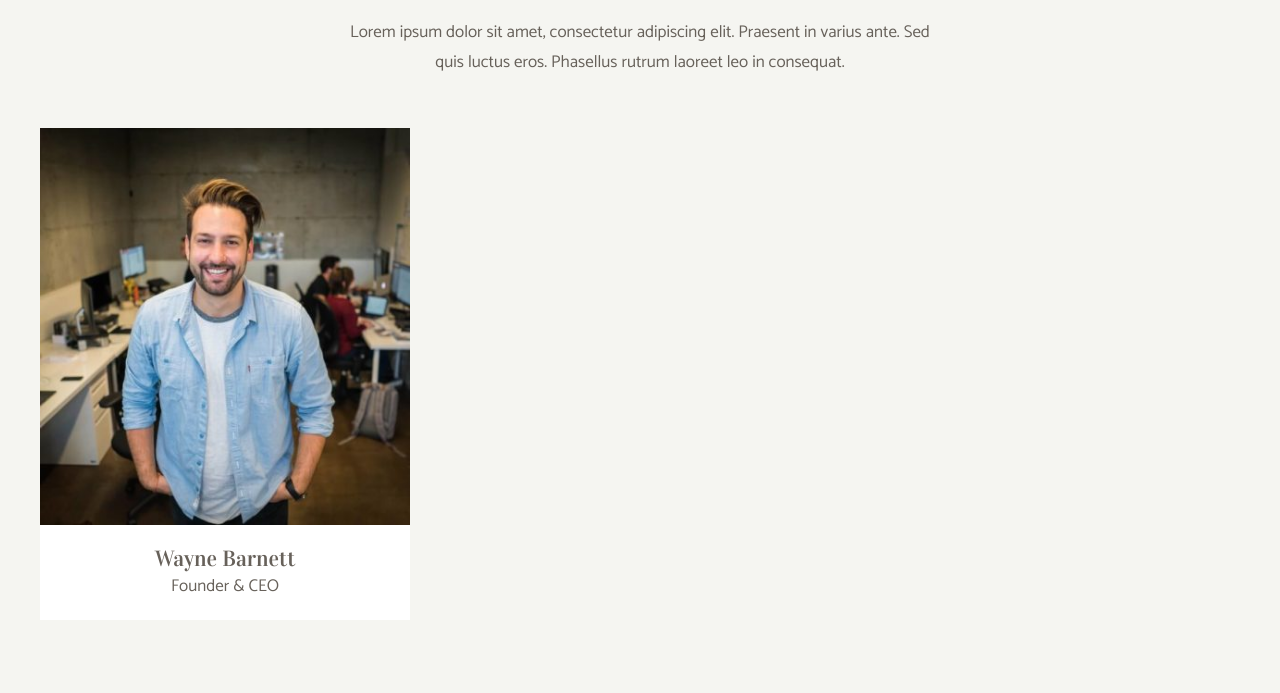
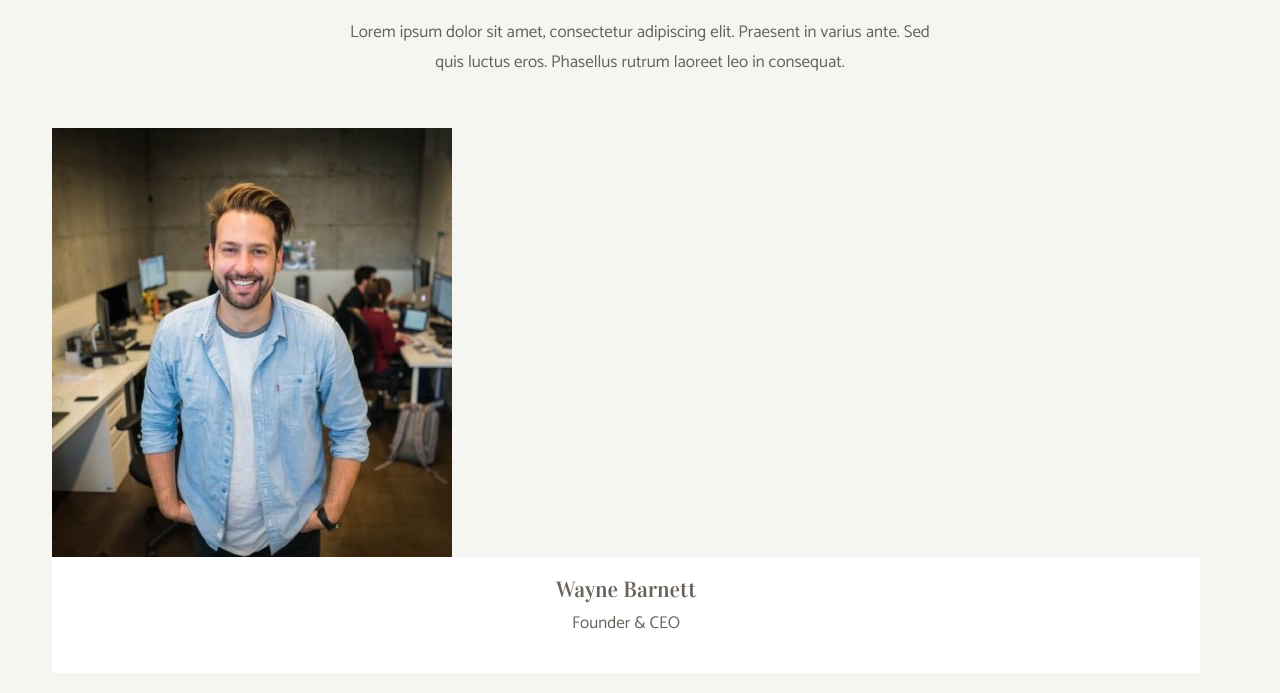
Before and after one commit to fracabu/js-our-team, a plain HTML site: page index.html in a window 1280 px wide. Shown: the part 107-800 px from the top of the page. Drawn offline with nearby package versions, Linux system fonts and the light colour scheme.

Commit message:
modifiche

```diff
--- a/index.html
+++ b/index.html
@@ -3,6 +3,7 @@
   <head>
     <meta charset="UTF-8" />
     <title>Our Team</title>
+    <link href="https://cdn.jsdelivr.net/npm/bootstrap@5.2.0-beta1/dist/css/bootstrap.min.css" rel="stylesheet" integrity="sha384-0evHe/X+R7YkIZDRvuzKMRqM+OrBnVFBL6DOitfPri4tjfHxaWutUpFmBp4vmVor" crossorigin="anonymous">
     <link rel="stylesheet" href="style.css" />
     <link rel="preconnect" href="https://fonts.googleapis.com" />
     <link rel="preconnect" href="https://fonts.gstatic.com" crossorigin />
@@ -20,8 +21,7 @@
           varius ante. Sed quis luctus eros. Phasellus rutrum laoreet leo in
           consequat.
         </p>
-        <div class="team-container">
-          <!-- Inseriamo inizialmente una card statica per stilarla e vedere l'effetto finale -->
+        <div id="team-container">
 
           <div class="team-card">
             <div class="card-image">
--- a/script.js
+++ b/script.js
@@ -70,11 +70,14 @@ for (let key in elencoMembriTeam) {
     console.log(card.nome);
 }
 */
+
+/*stampa elenco membri con nome e ruolo con ciclo
 for (let i = 0; i < elencoMembriTeam.length; i++){
     const teamMember = elencoMembriTeam[i]; // teamMember = oggetto con chiavi nome ruolo e img
     //stampo nome e ruolo di ogni membro
     console.log(`Nome: ${teamMember.nome} - Ruolo: ${teamMember.ruolo}`);
 }
+*/
 
 //stampa con una funzione
 function stampaInConsole(arrayDaStampare){
@@ -90,4 +93,34 @@ function stampaInConsole(arrayDaStampare){
     }
 }
 // invocazione della funzione e passaggio dell'argomento "arrayDaStampare"
-stampaInConsole(arrayDaStampare);
+stampaInConsole(elencoMembriTeam);
+
+/* Milestone 2:
+stampare i dati all’interno di un contenitore nella pagina html in modo
+dinamico, creando per ciascun membro del team un elemento html che conterrà
+i suoi dati.
+*/
+
+//Recupero elemento html
+const teamContainer = document.getElementById("team-container");
+
+for (let i = 0; i < elencoMembriTeam.length; i++){
+    const teamMember = elencoMembriTeam[i];
+    const template = `<div class="team-card">
+                        <div class="card-image">
+                            <img class= "img-fluid"
+                            src="${teamMember.image}"
+                            alt="Wayne Barnett"
+                            />
+                            </div>
+                            <div class="card-text">
+                            <h3>${teamMember.nome}</h3>
+                            <p>${teamMember.ruolo}</p>
+                        </div>
+                    </div>`;
+
+    // inserisco il template nel div team-container in html
+    teamContainer.innerHTML += template;
+
+
+}
```
